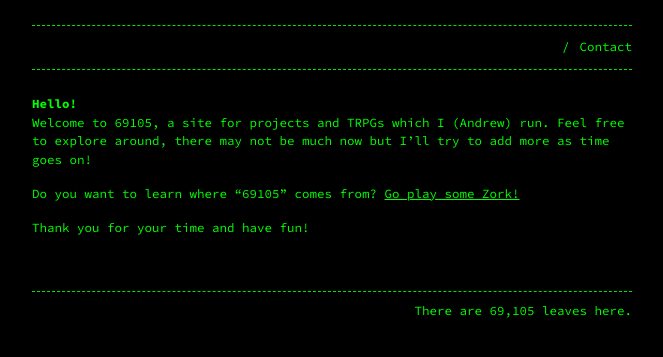
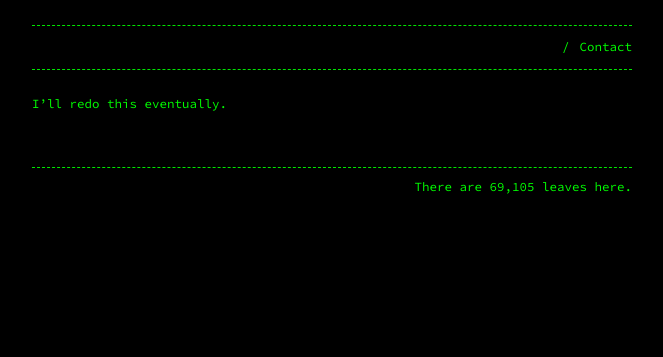
Before and after one commit to Terwilliger69105/69105.github.io, a Jekyll site: the page built from index.md, in a window 1280 px wide. Shown: the top 357 px of the page, without its empty margins (308-971 px from the left). Built offline with Jekyll 4.4.1, drawn with Linux system fonts in a browser that asks for light colours.

Commit message:
Update index.md

```diff
--- a/index.md
+++ b/index.md
@@ -3,10 +3,4 @@ title: /
 layout: home
 ---
 
-# Hello!
-
-Welcome to 69105, a site for projects and TRPGs which I (Andrew) run. Feel free to explore around, there may not be much now but I'll try to add more as time goes on!
-
-Do you want to learn where "69105" comes from? [Go play some Zork!](https://www.pcjs.org/software/pcx86/game/infocom/zork1/)
-
-Thank you for your time and have fun!
+I'll redo this eventually.
```
